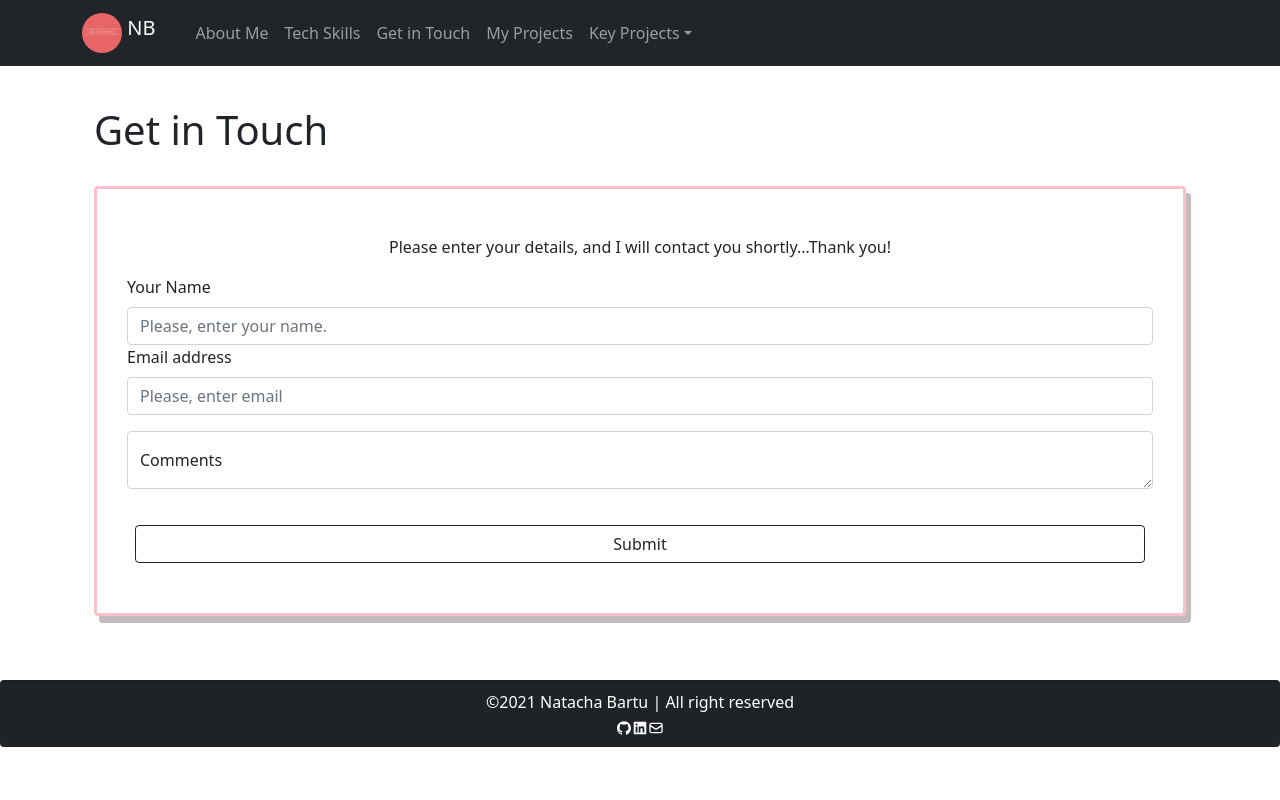
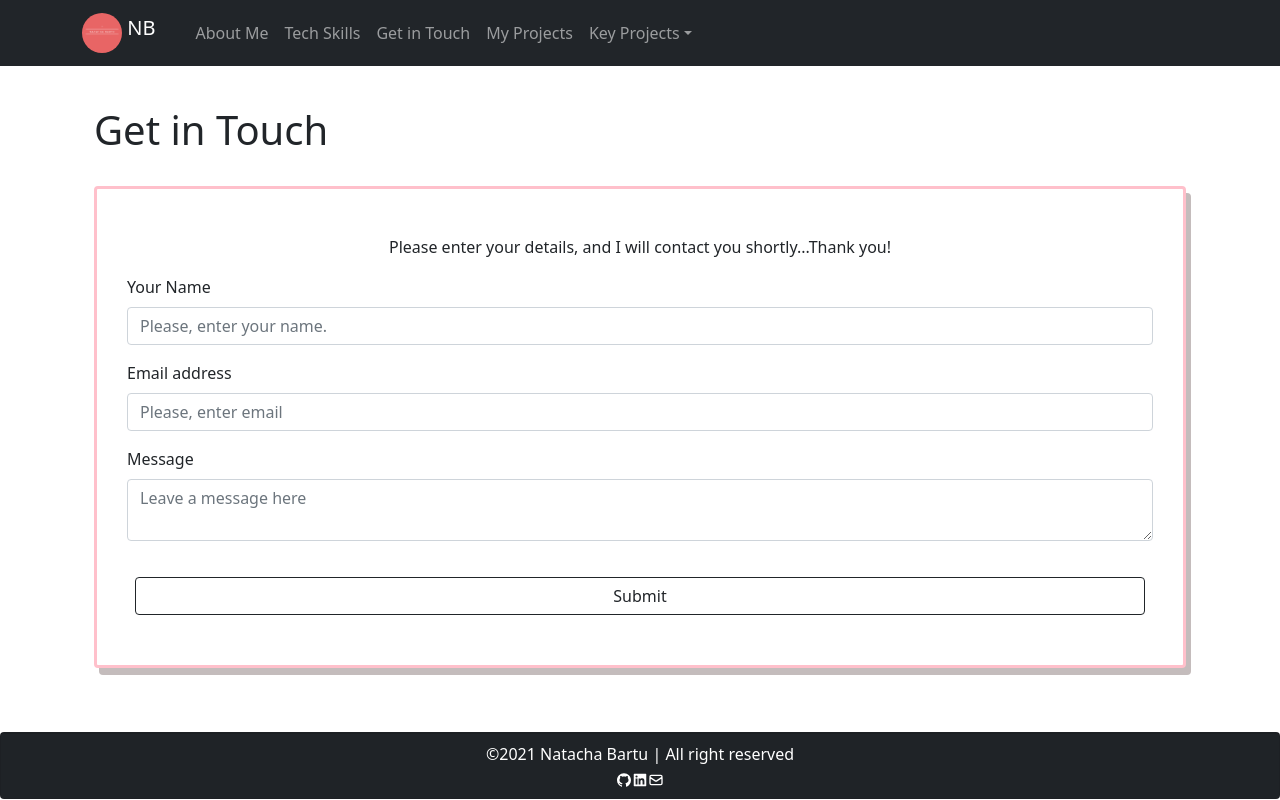
Before and after one commit to NatachaBartu/React-Portfolio, a React (Create React App) app: page /contact in a window 1280 px wide. Built offline with nearby package versions, Linux system fonts and the light colour scheme.

Commit message:
set validation and handle submit on the form

```diff
--- a/package.json
+++ b/package.json
@@ -8,6 +8,7 @@
     "@testing-library/react": "^9.3.2",
     "@testing-library/user-event": "^7.1.2",
     "bootstrap": "^5.1.3",
+    "emailjs-com": "^3.2.0",
     "react": "^17.0.2",
     "react-bootstrap": "^2.0.2",
     "react-dom": "^17.0.2",
--- a/src/pages/GetInTouch.js
+++ b/src/pages/GetInTouch.js
@@ -1,14 +1,41 @@
 import React from "react";
-import {
-  Container,
-  Form,
-  Button,
-  Card,
-  FloatingLabel,
-  Row,
-} from "react-bootstrap";
+import { useState } from "react";
+import { Container, Form, Button, Card, Row } from "react-bootstrap";
+import emailjs from "emailjs-com";
+import { render } from "@testing-library/react";
 
 export const GetInTouch = () => {
+  const [validated, setValidated] = useState(false);
+
+  const handleSubmit = (event) => {
+    const form = event.currentTarget;
+    if (form.checkValidity() === false) {
+      setValidated(true);
+      return;
+    }
+  };
+
+  const sendEmail = (e) => {
+    e.preventDefault();
+
+    emailjs
+      .sendForm(
+        "service_qfwwwhw",
+        "template_dev9cp9",
+        e.target,
+        "user_N5oft2SPwCHFUl2rFxK7h"
+      )
+      .then(
+        (result) => {
+          console.log(result.text);
+        },
+        (error) => {
+          console.log(error.text);
+        }
+      );
+    e.target.reset();
+  };
+
   return (
     <>
       <Container className=" mb-2" style={{ marginTop: "40px" }}>
@@ -28,26 +55,42 @@ export const GetInTouch = () => {
             Please enter your details, and I will contact you shortly...Thank
             you!
           </Card.Body>
-          <Form>
-            <Form.Group className="mb-3" controlId="formGroupName">
+
+          <Form
+            noValidate
+            validated={validated}
+            onSubmit={(sendEmail, handleSubmit)}
+          >
+            <Form.Group className="mb-3" controlId="validationCustom01">
               <Form.Label>Your Name</Form.Label>
               <Form.Control
+                required
                 type="text"
                 placeholder="Please, enter your name."
+                name="name"
               />
-              <Form.Group className="mb-3" controlId="formGroupEmail">
-                <Form.Label>Email address</Form.Label>
-                <Form.Control type="email" placeholder="Please, enter email" />
-              </Form.Group>
+              <Form.Control.Feedback>Looks good!</Form.Control.Feedback>
             </Form.Group>
 
-            <FloatingLabel
-              controlId="floatingTextarea"
-              label="Comments"
-              className="mb-3"
-            >
-              <Form.Control as="textarea" placeholder="Leave a comment here" />
-            </FloatingLabel>
+            <Form.Group className="mb-3" controlId="validationCustom02">
+              <Form.Label>Email address</Form.Label>
+              <Form.Control
+                required
+                type="email"
+                placeholder="Please, enter email"
+                name="email"
+              />
+              <Form.Control.Feedback>Looks good!</Form.Control.Feedback>
+            </Form.Group>
+
+            <Form.Group className="mb-3" controlId="formGroupMessage">
+              <Form.Label>Message</Form.Label>
+              <Form.Control
+                as="textarea"
+                placeholder="Leave a message here"
+                name="message"
+              />
+            </Form.Group>
             <Row style={{ justifyContent: "center", padding: "20px" }}>
               <Button variant="outline-dark" type="submit">
                 Submit
@@ -59,3 +102,4 @@ export const GetInTouch = () => {
     </>
   );
 };
+render(<GetInTouch />);
```
Also changed, not shown: 1 other file (tests, documents, lock files or other folders).
